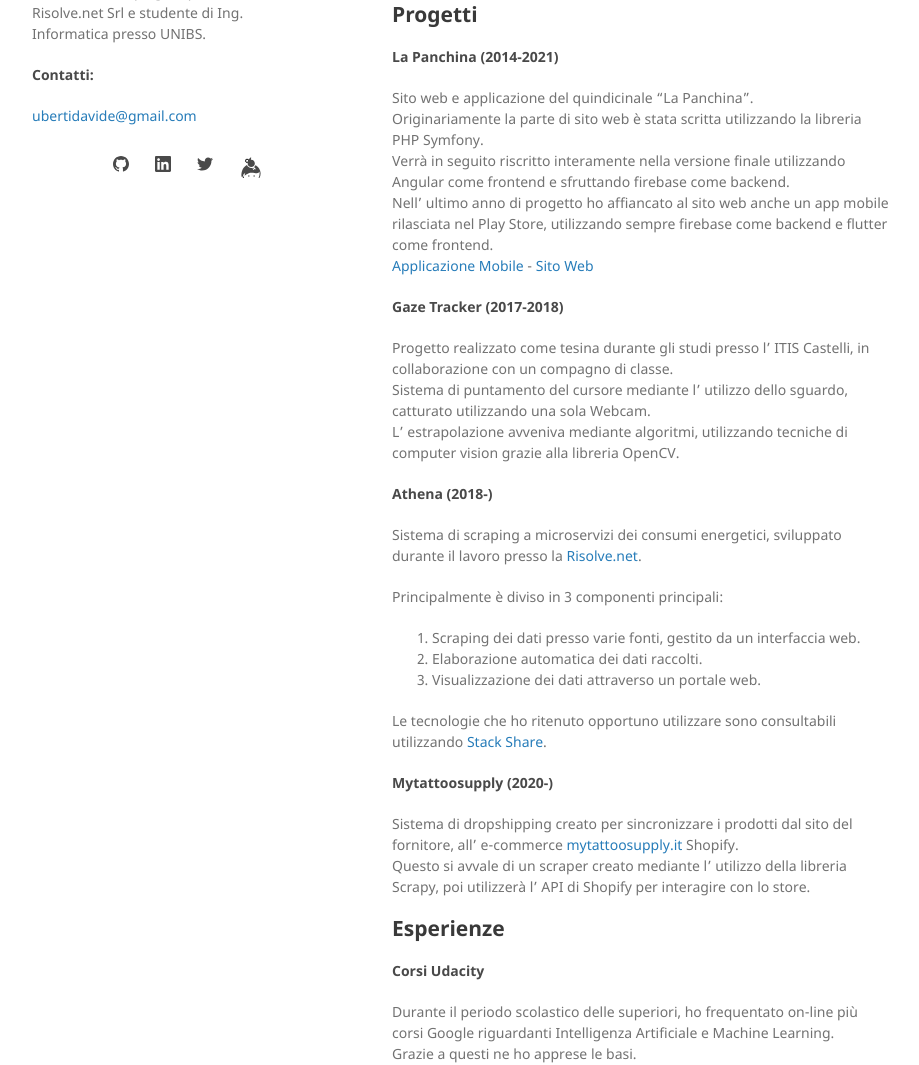
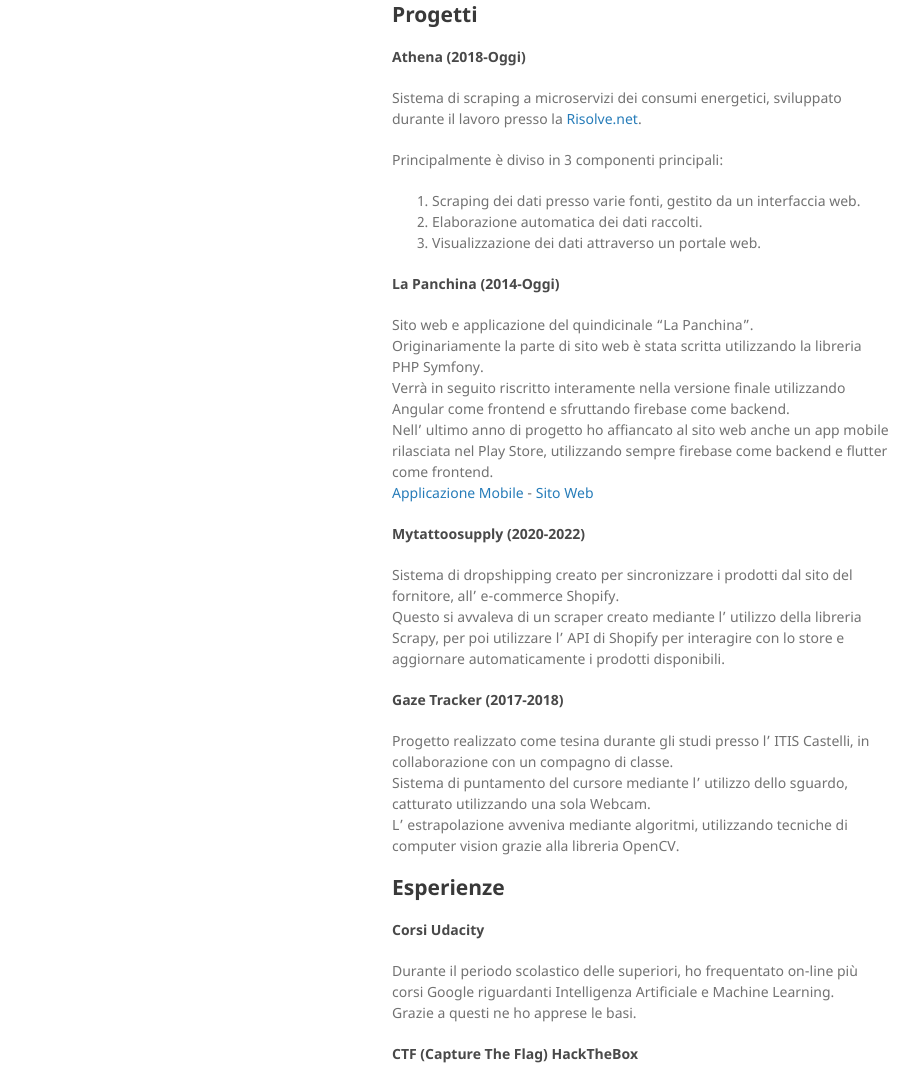
Before and after one commit to ubertidavide/ubertidavide.github.io, a Jekyll site: the page built from _pages/index.md, in a window 1280 px wide and 1400 px high, cut to the strip 335-1400 px from the top of the window. Shown: the whole strip, without its empty margins (178-1097 px from the left). Built offline with Jekyll 4.4.1, drawn with Linux system fonts in a browser that asks for light colours; some of the changed text lies outside the part shown.

Commit message:
updated dedesc

```diff
--- a/Gemfile
+++ b/Gemfile
@@ -33,3 +33,5 @@ gem "wdm", "~> 0.1.1", :platforms => [:mingw, :x64_mingw, :mswin]
 # Lock `http_parser.rb` gem to `v0.6.x` on JRuby builds since newer versions of the gem
 # do not have a Java counterpart.
 gem "http_parser.rb", "~> 0.6.0", :platforms => [:jruby]
+
+gem "webrick", "~> 1.8"
--- a/_config.yml
+++ b/_config.yml
@@ -20,9 +20,8 @@
 
 title: Davide Uberti
 logo: /assets/img/profilo.png
-email: ubertidavide@gmail.com
 description: >- # this means to ignore newlines until "baseurl:"
-  Attualmente impiegato presso Risolve.net Srl e studente di Ing. Informatica presso UNIBS.
+  Impiegato presso RISOLVE.NET Srl e studente UNIBS Ing. Informatica
 baseurl: "" # the subpath of your site, e.g. /blog
 domain: ubertidavide.github.io
 url: https://ubertidavide.github.io # the base hostname & protocol for your site, e.g. http://example.com
@@ -41,7 +40,7 @@ social_links:
   twitter: ubertidavide
   github:  ubertidavide
   linkedin: davide-uberti-b4ba8811a
-  keybase: ubertidavide
+  #keybase: ubertidavide
 
 # additional theme properties
 #show_downloads: ["true" or "false" (unquoted) to indicate whether to provide a download URL]
--- a/_includes/social.html
+++ b/_includes/social.html
@@ -1,6 +1,7 @@
 {%- assign social = site.social_links -%}
 
 <ul class="social-media-list">
+  {%- if social.linkedin -%}<li><a rel="me" href="https://www.linkedin.com/in/{{ social.linkedin | cgi_escape | escape }}" target="_blank" title="{{ social.linkedin | escape }}"><svg class="svg-icon grey"><use xlink:href="{{ '/assets/minima-social-icons.svg#linkedin' | relative_url }}"></use></svg></a></li>{%- endif -%}
   {%- for glb in social.gitlab -%}{%- if glb.username and glb.instance -%}<li><a rel="me" href="https://{{ glb.instance | cgi_escape | escape}}/{{glb.username}}" target="_blank" title="{{ glb.username | escape }}"><svg class="svg-icon grey"><use xlink:href="{{ '/assets/minima-social-icons.svg#gitlab' | relative_url }}"></use></svg></a></li>{%- endif -%}{%- endfor -%}
   {%- if social.dribbble -%}<li><a rel="me" href="https://dribbble.com/{{ social.dribbble | cgi_escape | escape }}" target="_blank" title="{{ social.dribbble | escape }}"><svg class="svg-icon grey"><use xlink:href="{{ '/assets/minima-social-icons.svg#dribbble' | relative_url }}"></use></svg></a></li>{%- endif -%}
   {%- if social.facebook -%}<li><a rel="me" href="https://www.facebook.com/{{ social.facebook | cgi_escape | escape }}" target="_blank" title="{{ social.facebook | escape }}"><svg class="svg-icon grey"><use xlink:href="{{ '/assets/minima-social-icons.svg#facebook' | relative_url }}"></use></svg></a></li>{%- endif -%}
@@ -8,7 +9,6 @@
   {%- if social.github -%}<li><a rel="me" href="https://github.com/{{ social.github | cgi_escape | escape }}" target="_blank" title="{{ social.github | escape }}"><svg class="svg-icon grey"><use xlink:href="{{ '/assets/minima-social-icons.svg#github' | relative_url }}"></use></svg></a></li>{%- endif -%}
   {%- if social.stackoverflow -%}<li><a rel="me" href="https://stackoverflow.com/users/{{ social.stackoverflow | cgi_escape | escape }}" target="_blank" title="{{ social.stackoverflow | escape }}"><svg class="svg-icon grey"><use xlink:href="{{ '/assets/minima-social-icons.svg#stackoverflow' | relative_url }}"></use></svg></a></li>{%- endif -%}
   {%- if social.instagram -%}<li><a rel="me" href="https://www.instagram.com/{{ social.instagram | cgi_escape | escape }}" target="_blank" title="{{ social.instagram | escape }}"><svg class="svg-icon grey"><use xlink:href="{{ '/assets/minima-social-icons.svg#instagram' | relative_url }}"></use></svg></a></li>{%- endif -%}
-  {%- if social.linkedin -%}<li><a rel="me" href="https://www.linkedin.com/in/{{ social.linkedin | cgi_escape | escape }}" target="_blank" title="{{ social.linkedin | escape }}"><svg class="svg-icon grey"><use xlink:href="{{ '/assets/minima-social-icons.svg#linkedin' | relative_url }}"></use></svg></a></li>{%- endif -%}
   {%- if social.pinterest -%}<li><a rel="me" href="https://www.pinterest.com/{{ social.pinterest | cgi_escape | escape }}" target="_blank" title="{{ social.pinterest | escape }}"><svg class="svg-icon grey"><use xlink:href="{{ '/assets/minima-social-icons.svg#pinterest' | relative_url }}"></use></svg></a></li>{%- endif -%}
   {%- for mst in social.mastodon -%}{%- if mst.username and mst.instance -%}<li><a rel="me" href="https://{{ mst.instance | cgi_escape | escape}}/@{{mst.username}}" target="_blank" title="{{ mst.username | escape }}"><svg class="svg-icon grey"><use xlink:href="{{ '/assets/minima-social-icons.svg#mastodon' | relative_url }}"></use></svg></a></li>{%- endif -%}{%- endfor -%}
   {%- if social.twitter -%}<li><a rel="me" href="https://twitter.com/{{ social.twitter | cgi_escape | escape }}" target="_blank" title="{{ social.twitter | escape }}"><svg class="svg-icon grey"><use xlink:href="{{ '/assets/minima-social-icons.svg#twitter' | relative_url }}"></use></svg></a></li>{%- endif -%}
--- a/_layouts/default.html
+++ b/_layouts/default.html
@@ -20,15 +20,13 @@
           <h1><a href="{{ "/" | absolute_url }}">{{ site.title | default: site.github.repository_name }}</a></h1>
 
           {% if site.logo %}
-            <img src="{{site.logo | relative_url}}" alt="Logo" />
+            <img  style="border-radius: 50%;max-height: 100px;max-width: 100px;" src="{{site.logo | relative_url}}" alt="Logo" />
           {% endif %}
 
           <p>{{ site.description | default: site.github.project_tagline }}</p>
 
           <h4>Contatti:</h4>
-          <p><a href="mailto:{{ site.email }}">{{ site.email }}</a></p>
-
-          <div class="social-links" style="margin-top: 20px;">
+          <div class="social-links" style="margin-top: 5px;">
             {%- include social.html -%}
           </div>
         </div>
--- a/_pages/index.md
+++ b/_pages/index.md
@@ -15,19 +15,7 @@ Attualmente studio Ing. Informatica presso l' UNIBS e lavoro come impiegato pres
 
 ## Progetti
 
-#### La Panchina (2014-2021)
-Sito web e applicazione del quindicinale "La Panchina".
-Originariamente la parte di sito web è stata scritta utilizzando la libreria PHP Symfony.
-Verrà in seguito riscritto interamente nella versione finale utilizzando Angular come frontend e sfruttando firebase come backend.
-Nell' ultimo anno di progetto ho affiancato al sito web anche un app mobile rilasciata nel Play Store, utilizzando sempre firebase come backend e flutter come frontend.
-[Applicazione Mobile](https://play.google.com/store/apps/details?id=it.daveapp.lapanchina) - [Sito Web](https://lapanchina-ca7f9.web.app/)
-
-#### Gaze Tracker (2017-2018)
-Progetto realizzato come tesina durante gli studi presso l' ITIS Castelli, in collaborazione con un compagno di classe.
-Sistema di puntamento del cursore mediante l' utilizzo dello sguardo, catturato utilizzando una sola Webcam.
-L' estrapolazione avveniva mediante algoritmi, utilizzando tecniche di computer vision grazie alla libreria OpenCV.
-
-#### Athena (2018-)
+#### Athena (2018-Oggi)
 Sistema di scraping a microservizi dei consumi energetici, sviluppato durante il lavoro presso la [Risolve.net](https://risolve.online).
 
 Principalmente è diviso in 3 componenti principali:
@@ -35,11 +23,21 @@ Principalmente è diviso in 3 componenti principali:
 2. Elaborazione automatica dei dati raccolti.
 3. Visualizzazione dei dati attraverso un portale web.
 
-Le tecnologie che ho ritenuto opportuno utilizzare sono consultabili utilizzando [Stack Share](https://stackshare.io/ubertidavide/my-stack).
+#### La Panchina (2014-Oggi)
+Sito web e applicazione del quindicinale "La Panchina".
+Originariamente la parte di sito web è stata scritta utilizzando la libreria PHP Symfony.
+Verrà in seguito riscritto interamente nella versione finale utilizzando Angular come frontend e sfruttando firebase come backend.
+Nell' ultimo anno di progetto ho affiancato al sito web anche un app mobile rilasciata nel Play Store, utilizzando sempre firebase come backend e flutter come frontend.
+[Applicazione Mobile](https://play.google.com/store/apps/details?id=it.daveapp.lapanchina) - [Sito Web](https://lapanchinabrescia.it)
 
-#### Mytattoosupply (2020-)
-Sistema di dropshipping creato per sincronizzare i prodotti dal sito del fornitore, all' e-commerce [mytattoosupply.it](https://mytattoosupply.it) Shopify.
-Questo si avvale di un scraper creato mediante l' utilizzo della libreria Scrapy, poi utilizzerà l' API di Shopify per interagire con lo store.
+#### Mytattoosupply (2020-2022)
+Sistema di dropshipping creato per sincronizzare i prodotti dal sito del fornitore, all' e-commerce Shopify.
+Questo si avvaleva di un scraper creato mediante l' utilizzo della libreria Scrapy, per poi utilizzare l' API di Shopify per interagire con lo store e aggiornare automaticamente i prodotti disponibili.
+
+#### Gaze Tracker (2017-2018)
+Progetto realizzato come tesina durante gli studi presso l' ITIS Castelli, in collaborazione con un compagno di classe.
+Sistema di puntamento del cursore mediante l' utilizzo dello sguardo, catturato utilizzando una sola Webcam.
+L' estrapolazione avveniva mediante algoritmi, utilizzando tecniche di computer vision grazie alla libreria OpenCV.
 
 ## Esperienze
 
```
Also changed, not shown: 1 other file.
